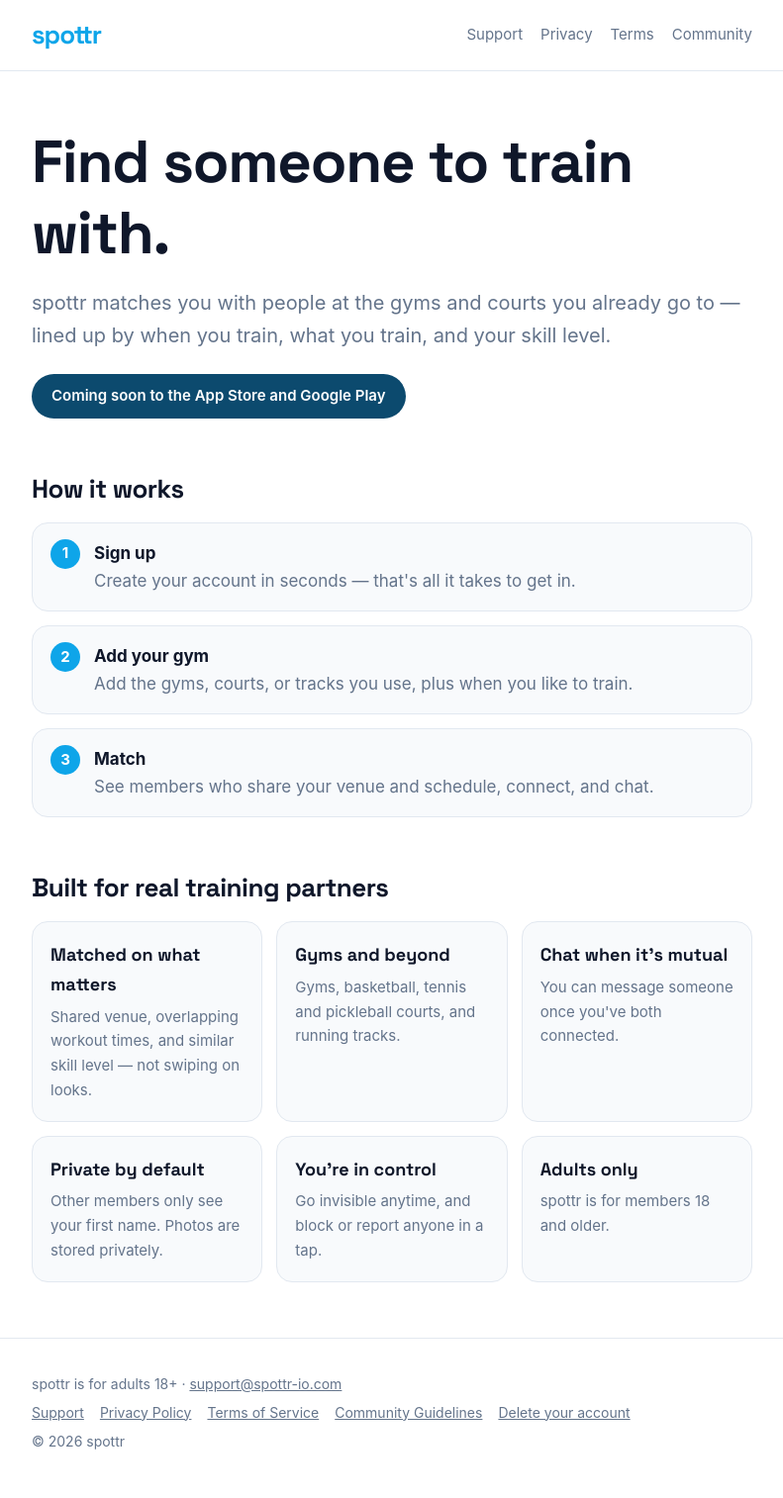
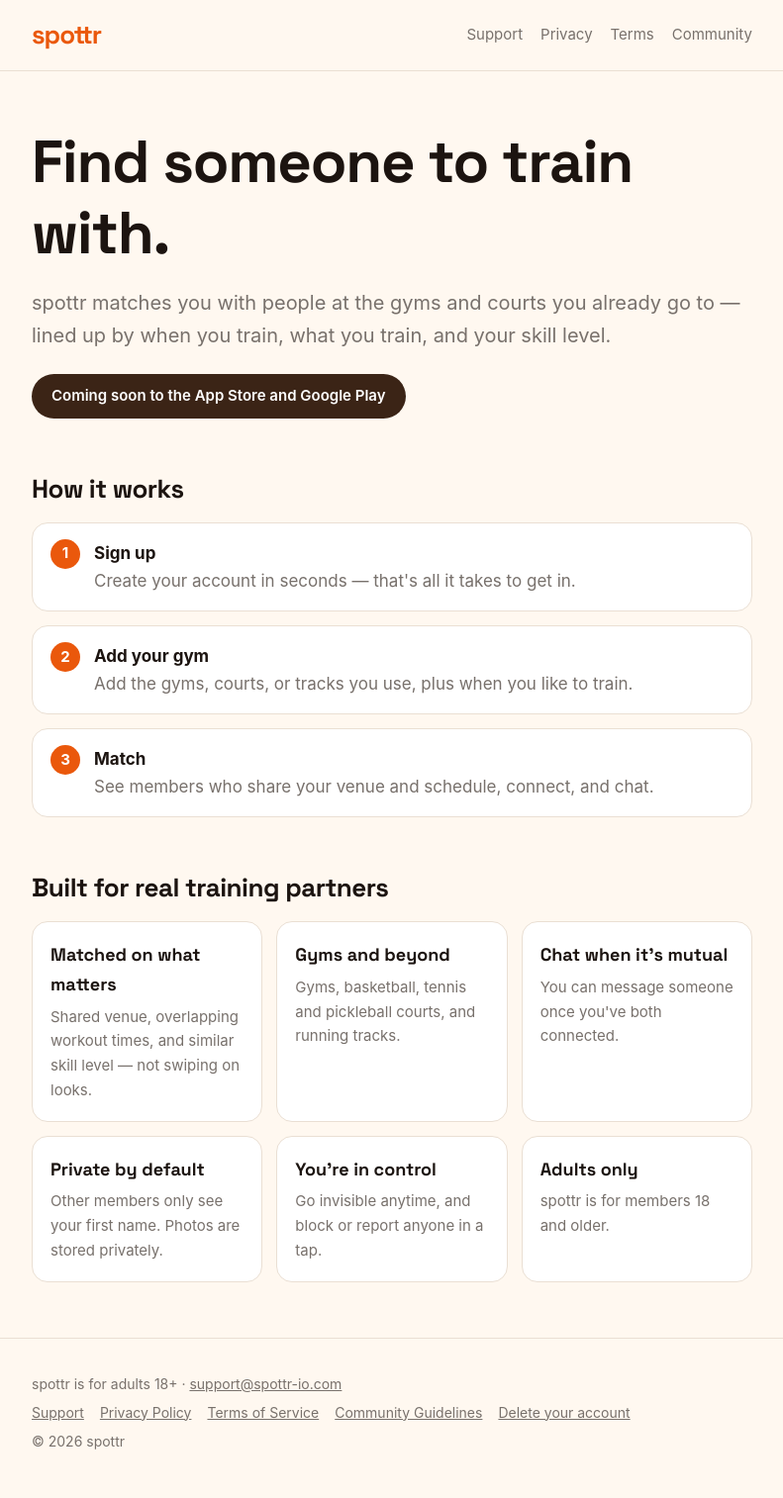
Before and after one commit to BenjaminKarasik28/spottr-legal, a Jekyll site: the page built from index.html, in a window 1280 px wide. Shown: the whole page at 99% size, without its empty margins (244-1035 px from the left). Built offline with Jekyll 4.4.1, drawn with Linux system fonts in a browser that asks for light colours.

Commit message:
Recolour the site in the app's amber and cream palette
The app moved from sky blue to palette A (frontend #73); the site still
used the old blues. Every value now comes from constants/palette.js.

Co-Authored-By: Claude Opus 5.5 <noreply@anthropic.com>

```diff
--- a/assets/style.css
+++ b/assets/style.css
@@ -1,22 +1,24 @@
+/* Colours mirror the app's constants/palette.js (amber and cream, palette A). */
 :root {
-  --bg: #ffffff;
-  --surface: #f8fafc;
-  --text: #0f172a;
-  --muted: #64748b;
-  --line: #e2e8f0;
-  --primary: #0ea5e9;
-  --primary-ink: #0369a1;
-  --charcoal: #0c4a6e;
+  --bg: #fff8f0;        /* surface */
+  --surface: #ffffff;   /* card */
+  --text: #1c1410;      /* text */
+  --muted: #78716c;     /* textSecondary */
+  --line: #eadfd3;      /* border */
+  --primary: #ea580c;   /* primary */
+  --primary-ink: #9a3412; /* primaryInk: links, readable on cream */
+  --charcoal: #3b2416;  /* ink: espresso */
 }
 @media (prefers-color-scheme: dark) {
   :root {
-    --bg: #0c1a26;
-    --surface: #162535;
-    --text: #e2e8f0;
-    --muted: #94a3b8;
-    --line: #22364a;
-    --primary: #38bdf8;
-    --primary-ink: #7dd3fc;
+    --bg: #17110d;
+    --surface: #221a14;
+    --text: #f5ede4;
+    --muted: #a8a29e;
+    --line: #3a2e25;
+    --primary: #fb923c;
+    --primary-ink: #fdba74;
+    --charcoal: #c2410c; /* burnt orange: espresso would vanish on the dark surface */
   }
 }
 
```
